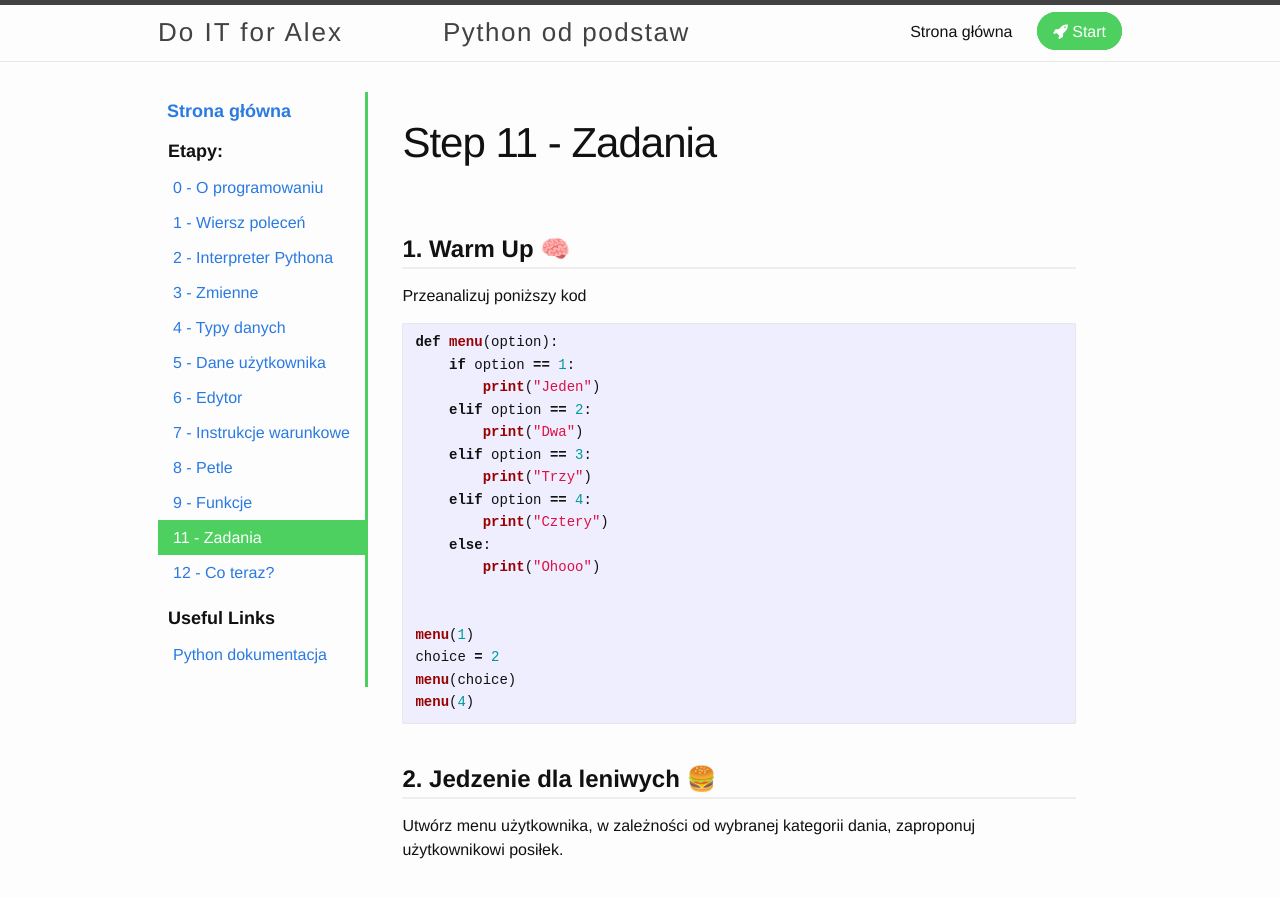
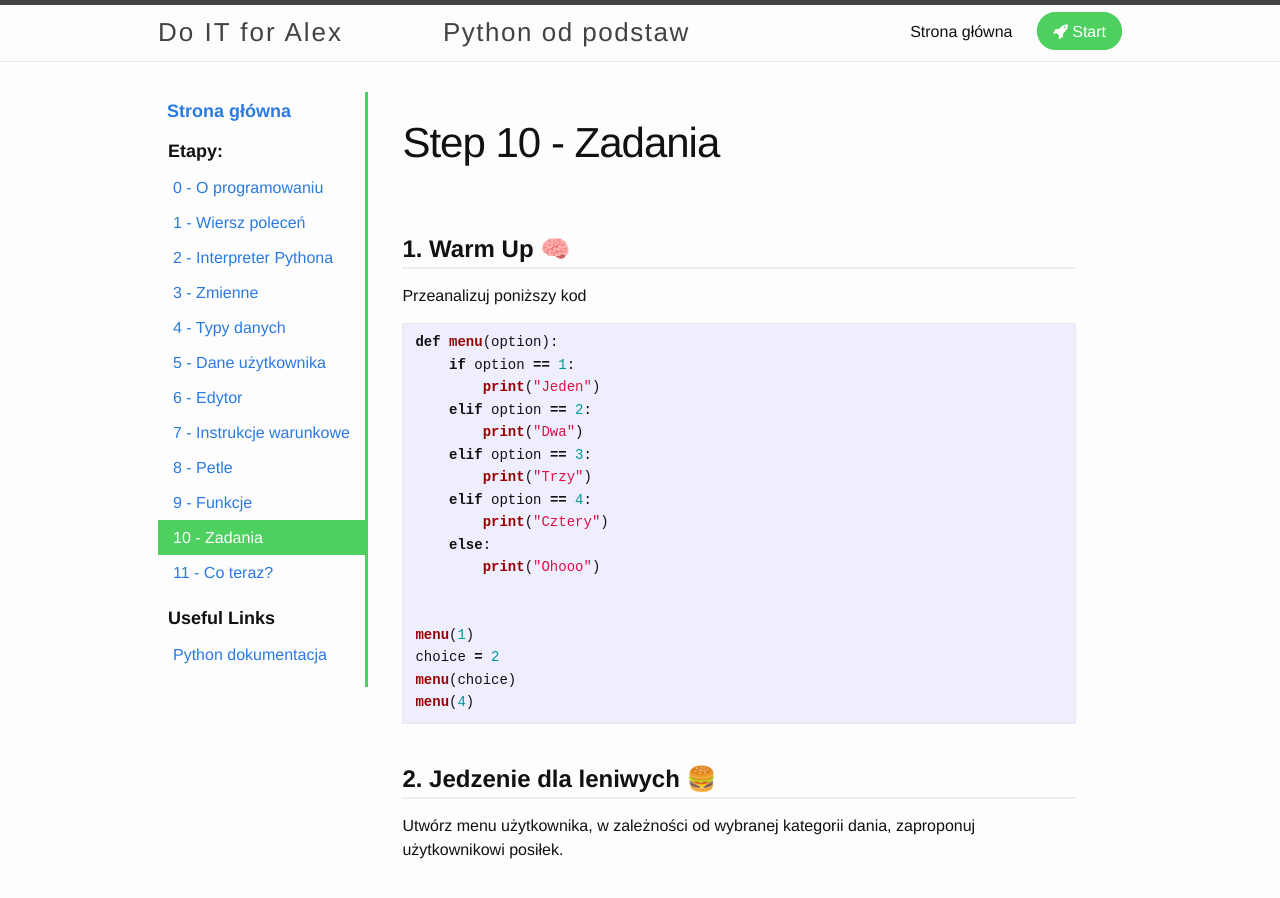
Before and after one commit to doITforAlex/Python-od-podstaw, a Jekyll site: the page built from _steps/step10-zadania.md, in a window 1280 px wide and 900 px high. Built offline with Jekyll 4.4.1, drawn with Linux system fonts in a browser that asks for light colours; nearby versions of some CDN libraries; some of the changed text lies outside the part shown.

Commit message:
rename steps

```diff
--- a/_steps/step11-zadania.md
+++ b/_steps/step10-zadania.md
@@ -1,8 +1,8 @@
 ---
 layout: step
-number: 11
+number: 10
 title: Zadania
-permalink: step11/
+permalink: step10/
 ---
 
 ### 1. Warm Up 🧠
--- a/_steps/step12-co-teraz.md
+++ b/_steps/step11-co-teraz.md
@@ -1,8 +1,8 @@
 ---
 layout: step
-number: 12
+number: 11
 title: Co teraz?
-permalink: step12/
+permalink: step11/
 end: true
 ---
 
```
Also changed, not shown: _steps/step9-funkcje.md (renamed from _steps/step10-funkcje.md), 1 other file.
